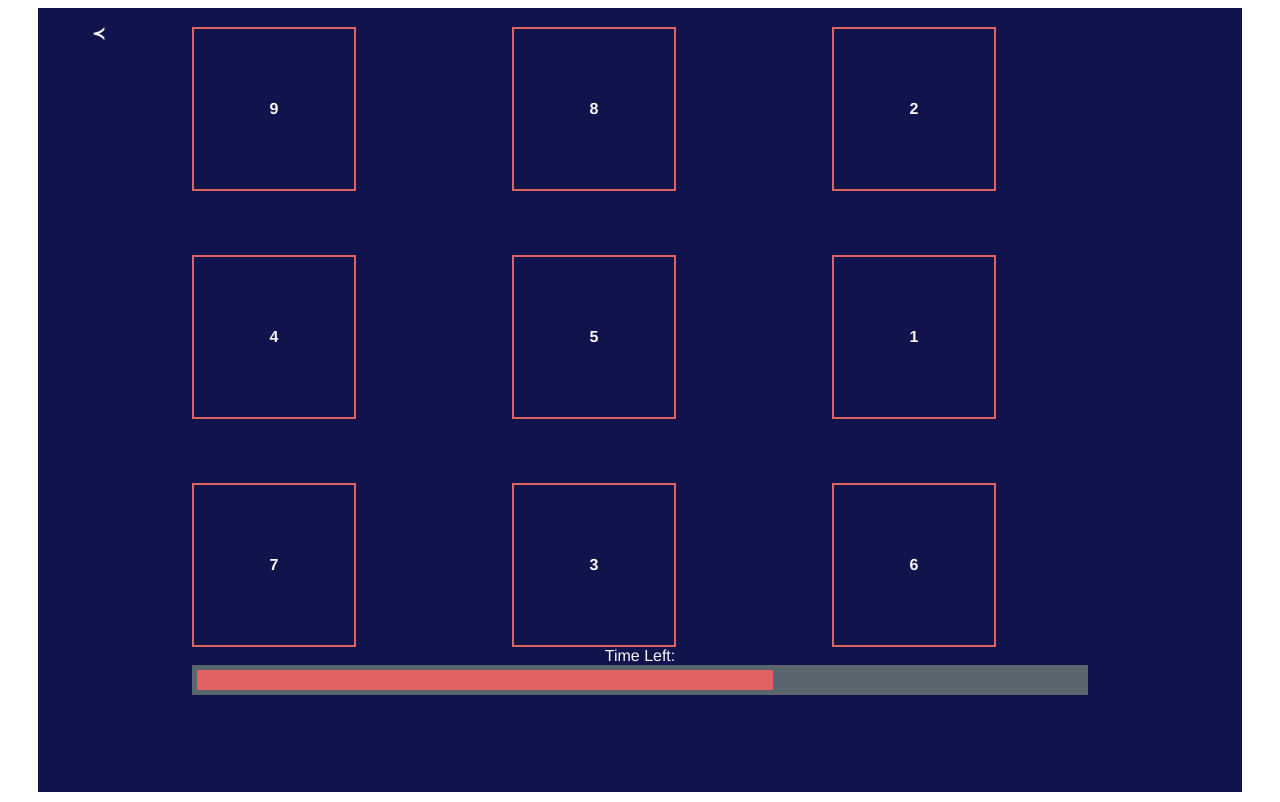
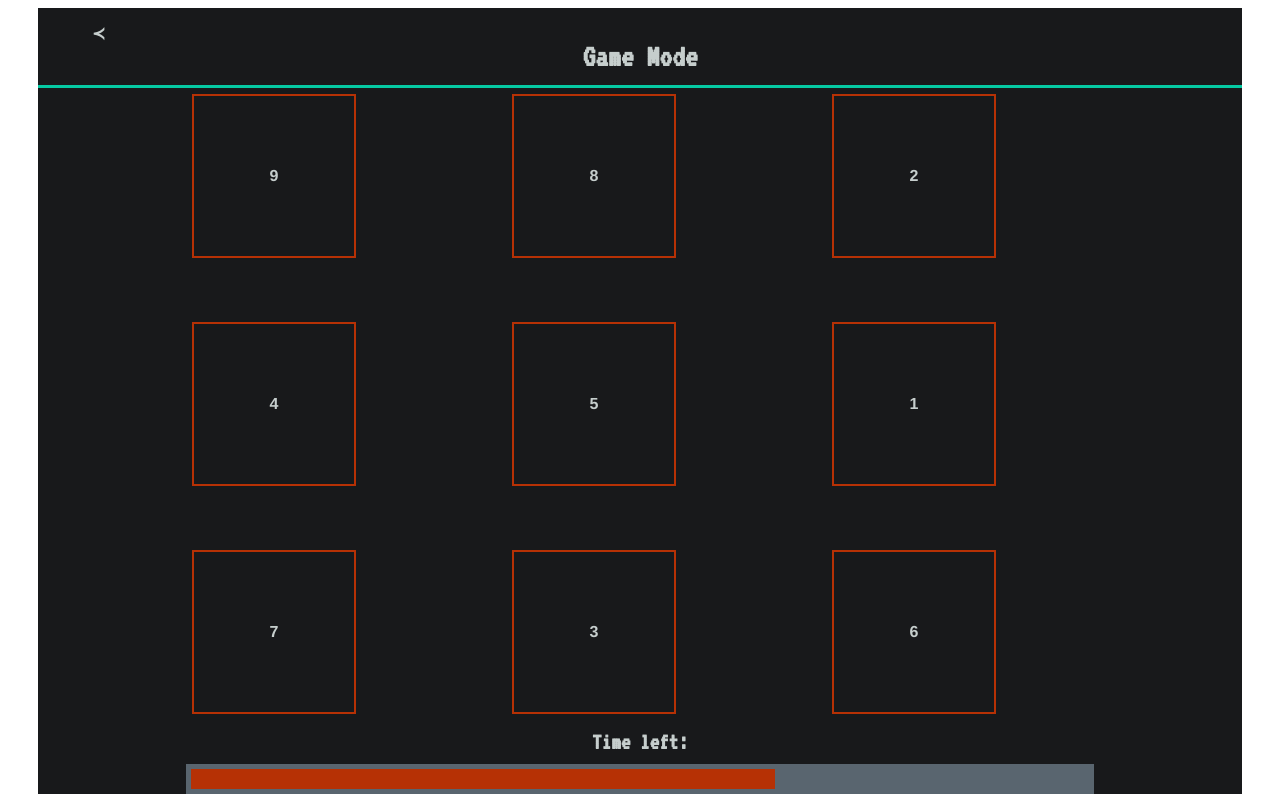
Before and after one commit to hooannaeis/the-ascend, a Vue app: page /game in a window 1280 px wide. Built offline with nearby package versions, Linux system fonts and the light colour scheme.

Commit message:
styling changes + time bug fixed

```diff
--- a/src/App.vue
+++ b/src/App.vue
@@ -23,7 +23,7 @@ export default {
   text-align: center;
   color: $background-bright;
   background-color: $background-dark;
-  max-width: $break-tablet;
+  max-width: $break-phone;
   text-align: center;
   margin: auto;
   min-height: 98vh;
--- a/src/assets/scss/_textstyles.scss
+++ b/src/assets/scss/_textstyles.scss
@@ -28,7 +28,8 @@ h1 {
   font-family: 'VT323', monospace;
   font-size: 2rem;
   margin: 0;
-  padding: 0.4rem 0;
+  padding: 0.8rem 0;
+  border-bottom: 3px solid $accent-color;
 }
 
 h2 {
@@ -36,7 +37,7 @@ h2 {
   font-family: 'VT323', monospace;
   font-size: 1.5rem;
   margin: 0;
-  padding: 0.4rem 0;
+  padding: 0.6rem 0;
 }
 
 h3 {
--- a/src/assets/scss/_variables.scss
+++ b/src/assets/scss/_variables.scss
@@ -1,23 +1,23 @@
-$background-bright: #f9f6f7;
-$background-bright-2: #7f7f7f;
+$background-bright: #C6CECD;
+$background-bright-2: rgb(158, 161, 161);
 $bright-gradient: linear-gradient(to bottom right, transparent 80%, $background-bright-2);
 
 $background-middle: #59656F;
 
-$background-dark: #11144c;
+$background-dark: rgb(24, 25, 27);
 
-$accent-color: #3a9679;
-$accent-color-2: #559c86;
+$accent-color: rgb(5, 202, 163);
+$accent-color-2: #00FFCB;
 $accent-gradient: linear-gradient(to bottom right, $accent-color, $accent-color-2);
 
-$info-color: #fabc60;
-$info-color-2: #f8c579;
+$info-color: #DDFCAD;
+$info-color-2: rgb(147, 168, 114);
 $info-gradient: linear-gradient(to bottom right, $info-color, $info-color-2);
 
-$warning-color: #e16262;
-$warning-color-2: #CB1281;
+$warning-color: rgb(182, 49, 5);
+$warning-color-2: rgb(255, 38, 0);
 $warning-gradient: linear-gradient(to bottom right, $warning-color, $warning-color-2);
 
-
+$break-phone: 480px;
 $break-tablet: 768px;
 $break-desktop: 1176px;
--- a/src/components/GameResults.vue
+++ b/src/components/GameResults.vue
@@ -1,8 +1,8 @@
 <template>
   <div>
     <div v-if="gameWon">
-      <h1>Congrats</h1>
-      <p>you won</p>
+      <h2>Yeaahhh!!!</h2>
+      <p style="font-size: 2rem">😎</p>
       <p>Your time: {{ secondsPassed }} Seconds</p>
       <p v-if="formSuccess">{{formSuccess}}</p>
       <div v-if="showUsernameField">
@@ -16,7 +16,7 @@
             placeholder="Enter username"
           />
         </p>
-        <p v-if="formError">{{formError}}</p>
+        <p v-if="formError">{{ formError }}</p>
         <p>
           <button @click="handleNewHighscore">
             <span>Save highscore</span>
@@ -25,8 +25,9 @@
       </div>
     </div>
     <div v-else>
-      <h2>Oh no</h2>
-      <p>you lost</p>
+      <h2>Noooo!!!</h2>
+      <p style="font-size: 2rem">😣</p>
+      <p>Go ahead, try again.</p>
     </div>
 
     <LocalHighscores />
@@ -60,7 +61,8 @@ export default {
       username: '',
       slowestGlobalHighscore: null,
       formError: false,
-      formSuccess: false
+      formSuccess: false,
+      secondsPassed: 0
     };
   },
   components: {
@@ -68,15 +70,12 @@ export default {
   },
   computed: {
     ...mapGetters(['gameWon', 'timePassed']),
-    secondsPassed() {
-      const MILISECONDS_IN_A_SECOND = 1000;
-      return (this.timePassed / MILISECONDS_IN_A_SECOND).toFixed(3);
-    }
   },
   async created() {
     if (this.gameWon) {
       const HIGHSCORE_VAR_NAME = 'localHighscores';
       let localHighscores = localStorage.getItem(HIGHSCORE_VAR_NAME);
+      this.secondsPassed = this.calculateTotalSeconds();
       if (localHighscores) {
         let lhArray = localHighscores.split(',');
         lhArray.push(String(this.secondsPassed));
@@ -98,6 +97,10 @@ export default {
   },
   methods: {
     ...mapActions(['startGame']),
+    calculateTotalSeconds() {
+      const MILISECONDS_IN_A_SECOND = 1000;
+      return (this.timePassed / MILISECONDS_IN_A_SECOND).toFixed(3);
+    },
     numberifyStringArray(inputArray) {
       let outArray = [];
       for (var i = 0; i < inputArray.length; i++) {
--- a/src/components/PopPill.vue
+++ b/src/components/PopPill.vue
@@ -1,5 +1,9 @@
 <template>
-  <div class="poppill" :class="{'poppill--failed': isFailedTry}" @click="tryPop(digit)">{{ digit }}</div>
+  <div
+    class="poppill"
+    :class="{'poppill--fail': isFail, 'poppill--success': isSuccess}"
+    @click="tryPop(digit)"
+  >{{ digit }}</div>
 </template>
 
 
@@ -14,21 +18,27 @@ export default {
   },
   data() {
     return {
-      isFailedTry: false
-    }
+      isFail: false,
+      isSuccess: false
+    };
   },
   computed: mapGetters(['currentDigit', 'roundsLeft', 'failCount']),
   methods: {
     tryPop(pressedDigit) {
       if (pressedDigit === this.currentDigit) {
+        this.isSuccess = true;
+        setTimeout(() => {
+          this.isSuccess = false;
+        }, 150);
+
         this.popDigit(pressedDigit);
         this.setNextLevel();
       } else {
         this.failedTry();
-        this.isFailedTry = true;
+        this.isFail = true;
         setTimeout(() => {
-          this.isFailedTry = false;
-        }, 100)
+          this.isFail = false;
+        }, 150);
       }
     },
     ...mapActions(['setNextLevel', 'popDigit', 'failedTry'])
@@ -51,9 +61,15 @@ export default {
   font-weight: 900;
   border: 2px solid $warning-color;
   cursor: pointer;
+  transition: all 0.2s ease-in-out;
 
-  &--failed {
+  &--fail {
     background: $warning-color;
+    transform: scale(1.3);
+  }
+  &--success {
+    background: $accent-color;
+    transform: scale(0.7);
   }
 }
 </style>
--- a/src/components/Timer.vue
+++ b/src/components/Timer.vue
@@ -1,6 +1,6 @@
 <template>
   <div>
-    Time Left:
+    <h2>Time left:</h2>
     <div class="timer__parent">
       <span :style="{ width: timeLeftPercent + '%' }"></span>
     </div>
--- a/src/router/index.js
+++ b/src/router/index.js
@@ -20,15 +20,6 @@ const routes = [
     },
     component: () =>
       import(/* webpackChunkName: "about" */ '../views/HighScores.vue')
-  },
-  {
-    path: '/settings',
-    name: 'Settings',
-    meta: {
-      title: 'Settings'
-    },
-    component: () =>
-      import(/* webpackChunkName: "about" */ '../views/Settings.vue')
   },
   {
     path: '/',
--- a/src/store/mutations.js
+++ b/src/store/mutations.js
@@ -24,6 +24,7 @@ export const START_GAME = state => {
 export const GAME_WON = state => {
   state.gameRunning = false;
   state.gameWon = true;
+  state.gameStats.now = new Date().getTime();
 };
 
 export const TIME_OVER = state => {
--- a/src/views/Game.vue
+++ b/src/views/Game.vue
@@ -1,6 +1,7 @@
 <template>
   <div>
     <div class="game__container">
+      <h1>Game Mode</h1>
       <div class="game__container--running" v-if="gameRunning">
         <div class="digit__conainer">
           <PopPill v-for="(pillDigit, index) in shuffledArray" :key="index" :digit="pillDigit"></PopPill>
@@ -30,7 +31,7 @@ export default {
   },
   computed: mapGetters(['shuffledArray', 'gameRunning']),
   methods: {
-    ...mapActions(['setVar', 'setNextLevel', 'startGame'])
+    ...mapActions(['setVar', 'startGame'])
   },
   mounted() {
     this.startGame();
@@ -52,6 +53,7 @@ export default {
   grid-template-columns: repeat(3, 20vw);
   grid-gap: 5vw;
   grid-area: digits;
+  padding: 0.4rem;
 }
 
 .timer__container {
--- a/src/views/Home.vue
+++ b/src/views/Home.vue
@@ -1,6 +1,7 @@
 <template>
   <div>
     <h1>Ascend</h1>
+    <p>All you need to do is press the numbers in ascending order. You can do it 😉</p>
     <ul>
       <li>
         <router-link to="/game">
@@ -13,13 +14,6 @@
         <router-link to="/highscores">
           <button>
             <span>Highscores</span>
-          </button>
-        </router-link>
-      </li>
-      <li>
-        <router-link to="/settings">
-          <button>
-            <span>Settings</span>
           </button>
         </router-link>
       </li>
--- a/src/views/Settings.vue
+++ /dev/null
@@ -1,15 +0,0 @@
-<template>
-  <div>
-    <h1>Settings</h1>
-  </div>
-</template>
-
-<script>
-
-export default {
-  name: 'Settings'
-};
-</script>
-
-<style lang="scss" scoped>
-</style>
```
Also changed, not shown: src/components/LocalHighscores.vue (+5 -4 lines). Lines whose indentation alone changed are shown as unchanged.
